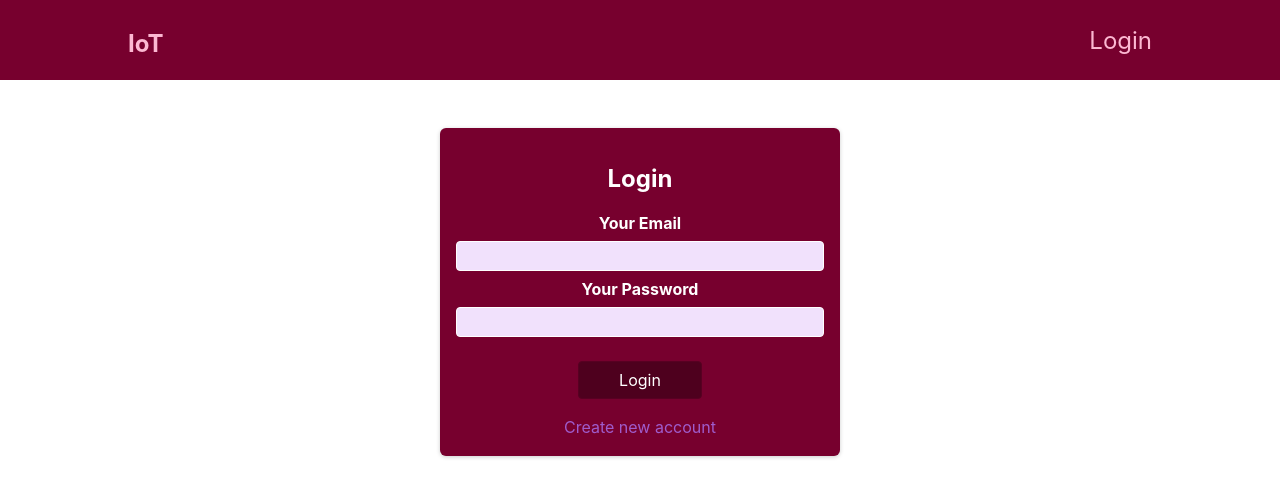
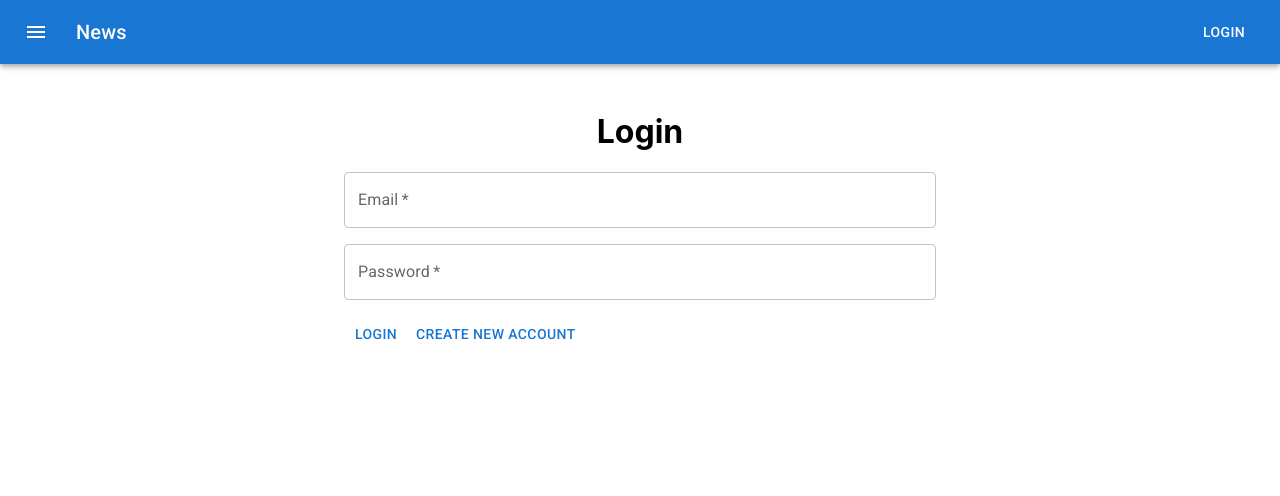
Before and after one commit to marians20/control, a Next.js app: page /login in a window 1280 px wide. Shown: the top 496 px of the page. Built offline with nearby package versions, Linux system fonts and the light colour scheme.

Commit message:
Added material UI.

```diff
--- a/components/layout/MainNavigation.js
+++ b/components/layout/MainNavigation.js
@@ -1,9 +1,16 @@
 import { useContext, Fragment } from 'react';
+
+import AppBar from '@mui/material/AppBar';
+import Box from '@mui/material/Box';
+import Toolbar from '@mui/material/Toolbar';
+import Typography from '@mui/material/Typography';
+import Button from '@mui/material/Button';
+import IconButton from '@mui/material/IconButton';
+import MenuIcon from '@mui/icons-material/Menu';
+
 import Link from 'next/link';
 import AuthContext from '../../store/auth-context';
 import Thermometer from '../thermometer/Thermometer';
-
-import classes from './MainNavigation.module.css';
 
 function MainNavigation() {
     const context = useContext(AuthContext);
@@ -13,36 +20,50 @@ function MainNavigation() {
     }
 
     return (
-        <header className={classes.header}>
-            <div className={classes.logo}>
-                <Link href='/'>IoT</Link>
-            </div>
-            <nav>
-                <ul>
+        <Box sx={{ flexGrow: 1 }}>
+            <AppBar position="static">
+                <Toolbar>
+                    <IconButton
+                        size="large"
+                        edge="start"
+                        color="inherit"
+                        aria-label="menu"
+                        sx={{ mr: 2 }}
+                    >
+                        <MenuIcon />
+                    </IconButton>
+                    <Typography variant="h6" component="div" sx={{ flexGrow: 1 }}>
+                        News
+                    </Typography>
                     {context.isLoggedIn &&
                         <Fragment>
-                            <li>
-                                <Link href='/fishtank'>FishTank</Link>
-                            </li>
-                            <li>
-                                <Link href='/lights'>Lights</Link>
-                            </li>
-                            <li>
-                                <Thermometer />
-                            </li>
-                            <li>
-                                <div className={classes.link} onClick={clickLogoutHandler}>{context.email}</div>
-                            </li>
+                            <Link href='/fishtank'>
+                                <Button color="inherit" >
+                                    FishTank
+                                </Button>
+                            </Link>
+                            <Link href='/lights'>
+                                <Button color="inherit" >
+                                    Lights
+                                </Button>
+                            </Link>
+                            <Thermometer />
+                            <Link href='/login'>
+                                <Button color="inherit"
+                                    onClick={clickLogoutHandler}>
+                                    {context.email}
+                                </Button>
+                            </Link>
                         </Fragment>
                     }
                     {!context.isLoggedIn &&
-                        <li>
-                            <Link href='/login'>Login</Link>
-                        </li>
+                        <Link href='/login'>
+                            <Button color="inherit">Login</Button>
+                        </Link>
                     }
-                </ul>
-            </nav>
-        </header>
+                </Toolbar>
+            </AppBar>
+        </Box>
     );
 }
 
--- a/components/layout/MainNavigation.module.css
+++ /dev/null
@@ -1,45 +0,0 @@
-.header {
-    width: 100%;
-    height: 5rem;
-    display: flex;
-    align-items: center;
-    justify-content: space-between;
-    background-color: #77002e;
-    padding: 0 10%;
-  }
-
-  .logo {
-    font-size: 2rem;
-    color: white;
-    font-weight: bold;
-  }
-
-  .link {
-    cursor: pointer;
-  }
-
-  .header ul {
-    list-style: none;
-    margin: 0;
-    padding: 0;
-    display: flex;
-    align-items: baseline;
-  }
-
-  .header li {
-    margin-left: 3rem;
-    color: #fcb8d2;
-  }
-
-  .header a, .link {
-    text-decoration: none;
-    font-size: 1.5rem;
-    color: #fcb8d2;
-  }
-
-  .header a:hover,
-  .header a:active,
-  .header a.active,
-  .header.link:hover {
-    color: white;
-  }
--- a/components/thermometer/Thermometer.module.css
+++ b/components/thermometer/Thermometer.module.css
@@ -1,6 +1,5 @@
 .thermometer {
     display: flex;
-    flex-grow: 1;
     padding: 3px;
     border: 1px solid rgba(255,255,255,0.5);
     border-radius: 3px;
--- a/package.json
+++ b/package.json
@@ -6,6 +6,12 @@
     "start": "next start -p ${PORT:=3000}"
   },
   "dependencies": {
+    "@emotion/react": "^11.7.1",
+    "@emotion/styled": "^11.6.0",
+    "@fontsource/roboto": "^4.5.2",
+    "@material-ui/core": "^4.12.3",
+    "@mui/icons-material": "^5.3.1",
+    "@mui/material": "^5.3.1",
     "bcryptjs": "^2.4.3",
     "jsonwebtoken": "^8.5.1",
     "jwt-decode": "^3.1.2",
--- a/pages/_app.js
+++ b/pages/_app.js
@@ -1,4 +1,8 @@
 import Layout from '../components/layout/Layout';
+import '@fontsource/roboto/300.css';
+import '@fontsource/roboto/400.css';
+import '@fontsource/roboto/500.css';
+import '@fontsource/roboto/700.css';
 import { AuthContextProvider } from '../store/auth-context';
 import '../styles/globals.css'
 
--- a/pages/login/AuthForm.module.css
+++ b/pages/login/AuthForm.module.css
@@ -1,73 +1,20 @@
-.auth {
-    margin: 3rem auto;
-    width: 95%;
-    max-width: 25rem;
-    border-radius: 6px;
-    background-color: #77002e;
-    box-shadow: 0 1px 4px rgba(0, 0, 0, 0.2);
-    padding: 1rem;
-    text-align: center;
-    color: white;
+.container {
+  display: flex;
+  flex-direction: column;
 }
 
-  .auth h1 {
+.container header {
   text-align: center;
-    color: white;
 }
 
-  .control {
-    margin-bottom: 0.5rem;
+.inputs {
+  display: flex;
+  flex-direction: column;
 }
 
-  .control label {
-    display: block;
-    color: white;
-    font-weight: bold;
-    margin-bottom: 0.5rem;
+.inputs .text-field {
+  margin-bottom: 1rem;
 }
 
-  .control input {
-    font: inherit;
-    background-color: #f1e1fc;
-    color: #38015c;
-    border-radius: 4px;
-    border: 1px solid white;
-    width: 100%;
-    text-align: left;
-    padding: 0.25rem;
+.inputs .actions {
 }
-
-  .actions {
-    margin-top: 1.5rem;
-    display: flex;
-    flex-direction: column;
-    align-items: center;
-  }
-
-  .actions button {
-    cursor: pointer;
-    font: inherit;
-    color: white;
-    background-color: #4e001e;
-    border: 1px solid #580022;
-    border-radius: 4px;
-    padding: 0.5rem 2.5rem;
-  }
-
-  .actions button:hover {
-    background-color: #960039;
-    border-color: #580022;
-  }
-
-  .actions .toggle {
-    margin-top: 1rem;
-    background-color: transparent;
-    color: #9f5ccc;
-    border: none;
-    padding: 0.15rem 1.5rem;
-  }
-
-  .actions .toggle:hover {
-    background-color: transparent;
-    color: #ae82cc;
-  }
--- a/pages/login/index.js
+++ b/pages/login/index.js
@@ -1,15 +1,24 @@
 import { useRouter } from 'next/router';
-import { useContext, useRef, useState, Fragment } from 'react';
+import { useContext, useState, Fragment } from 'react';
+
+import Container from '@mui/material/Container';
+import TextField from '@mui/material/TextField';
+import Button from '@mui/material/Button';
+
 import AuthContext from '../../store/auth-context';
 import classes from "./AuthForm.module.css";
+
+const initialFormData = {
+  firstName: '',
+  lastName: '',
+  email: '',
+  password: ''
+};
 
 const authUrl = '/api';
 const AuthForm = () => {
   const history = useRouter();
-  const emailInputRef = useRef();
-  const passwordInputRef = useRef();
-  const firstNameInputRef = useRef();
-  const lastNameInputRef = useRef();
+  const [formData, setFormData] = useState(initialFormData);
 
   const authContext = useContext(AuthContext);
 
@@ -21,16 +30,8 @@ const AuthForm = () => {
   };
 
   const clearForm = () => {
-    emailInputRef.current.value = '';
-    passwordInputRef.current.value = '';
-
-    if (!isLogin) {
-      firstNameInputRef.current.value = '';
-      lastNameInputRef.current.value = '';
+    setFormData(initialFormData);
   }
-  }
-
-
 
   const login = async (email, password) => {
     try {
@@ -51,10 +52,10 @@ const AuthForm = () => {
         throw data || 'Authentication failed!';
       }
 
-
       authContext.login(data.token, email);
       history.replace('/');
     } catch (err) {
+      setFormData(current => ({ ...current, password: '' }));
       console.log(err);
       if (err.message) {
         alert(err.message);
@@ -103,87 +104,88 @@ const AuthForm = () => {
 
   const submitHandler = async (event) => {
     event.preventDefault();
-    const enteredEmail = emailInputRef.current.value;
-    const enteredPassword = passwordInputRef.current.value;
-      //optional: add validation
+
     setIsLoading(true);
     if (isLogin) {
-        await login(enteredEmail, enteredPassword);
+      await login(formData.email, formData.password);
     } else {
-        const enteredFirstName = firstNameInputRef.current.value;
-        const enteredLastName = lastNameInputRef.current.value;
-        await register(firstName, lastName, enteredEmail, enteredPassword);
-        // fetch(`${authUrl}/register`, {
-        //   method: 'POST',
-        //   headers: {
-        //     'Content-Type': 'application/json'
-        //   },
-        //   body: JSON.stringify({
-        //     first_name: enteredFirstName,
-        //     last_name: enteredLastName,
-        //     email: enteredEmail,
-        //     password: enteredPassword
-        //   })
-        // }).then(response => {
-        //   if (response.ok) {
-        //     return response.json().then(data => {
-        //       clearForm();
-        //       authContext.login(data.token, enteredEmail);
-        //       history.replace('/');
-        //     });
-        //   } else {
-        //     return response.json().then(data => {
-        //       alert(data.message);
-        //     });
-        //   }
-        // }).catch(err => {
-        //   alert(err.message);
-        // }).finally(() => setIsLoading(false));
+      await register(formData.firstName, formData.lastName, formData.email, formData.password);
     }
   };
 
+  const firstNameChangeHandler = (event) =>
+    setFormData(current => ({ ...current, firstName: event.target.value }));
+
+  const lastNameChangeHandler = (event) =>
+    setFormData(current => ({ ...current, lastName: event.target.value }));
+
+  const emailChangeHandler = (event) =>
+    setFormData(current => ({ ...current, email: event.target.value }));
+
+  const passwordChangeHandler = (event) =>
+    setFormData(current => ({ ...current, password: event.target.value }));
+
   return (
-      <section className={classes.auth}>
+    <Container className={classes.container}>
+      <header>
         <h1>{isLogin ? "Login" : "Sign Up"}</h1>
-        <form onSubmit={submitHandler}>
+      </header>
+      <section>
+        <form onSubmit={submitHandler} className={classes.inputs}>
           {!isLogin && (
             <Fragment>
-              <div className={classes.control}>
-                <label htmlFor="firstName">First Name</label>
-                <input type="text" id="firstName" ref={firstNameInputRef} required />
-              </div>
-              <div className={classes.control}>
-                <label htmlFor="lastName">Last Name</label>
-                <input type="text" id="lastName" ref={lastNameInputRef} required />
-              </div>
+              <TextField
+                required
+                id="firstName"
+                label="First Name"
+                className={classes['text-field']}
+                value={formData.firstName}
+                onChange={firstNameChangeHandler}
+              />
+              <TextField
+                required
+                id="lastName"
+                label="Last Name"
+                className={classes['text-field']}
+                value={formData.lastName}
+                onChange={lastNameChangeHandler}
+              />
             </Fragment>
           )}
-          <div className={classes.control}>
-            <label htmlFor="email">Your Email</label>
-            <input type="email" id="email" ref={emailInputRef} required />
-          </div>
-          <div className={classes.control}>
-            <label htmlFor="password">Your Password</label>
-            <input
+          <TextField
+            required
+            id="email"
+            label="Email"
+            type="email"
+            className={classes['text-field']}
+            value={formData.email}
+            onChange={emailChangeHandler}
+          />
+          <TextField
+            required
+            id="password"
+            label="Password"
             type="password"
-              id="password"
-              ref={passwordInputRef}
-              required
+            className={classes['text-field']}
+            value={formData.password}
+            onChange={passwordChangeHandler}
           />
-          </div>
           <div className={classes.actions}>
-            {!isLoading && <button>{isLogin ? "Login" : "Create Account"}</button>}
+            {!isLoading && <Button onClick={submitHandler}>
+              {isLogin ? "Login" : "Create Account"}
+            </Button>}
             {isLoading && <p>Sending request...</p>}
-            <button
+            <Button
               type="button"
               className={classes.toggle}
               onClick={switchAuthModeHandler}
             >
               {isLogin ? "Create new account" : "Login with existing account"}
-            </button>
+            </Button>
           </div>
         </form>
       </section>
+    </Container >
   );
 };
 
```
Lines whose indentation alone changed are shown as unchanged.
